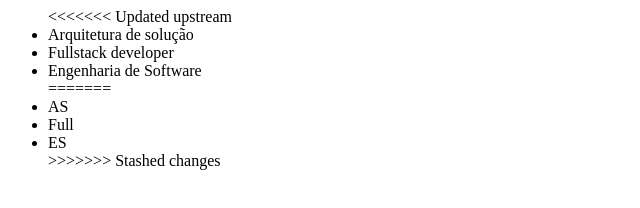
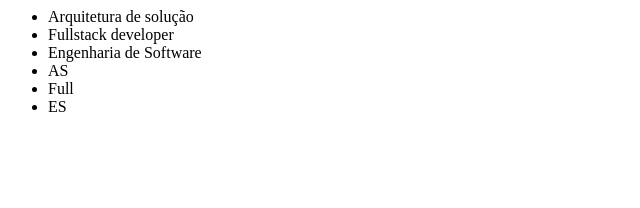
Before and after one commit to silviobedine/portal, a plain HTML site: page index.html in a window 1280 px wide. Shown: the whole page, without its empty margins (0-640 px from the left). Drawn offline with Linux system fonts and the light colour scheme.

Commit message:
comkit force deploy

```diff
--- a/index.html
+++ b/index.html
@@ -2,15 +2,12 @@
   <title>Disciplinas da pós</title>
   <body>
     <ul>
-<<<<<<< Updated upstream
       <li>Arquitetura de solução</li>
       <li>Fullstack developer</li>
       <li>Engenharia de Software</li>
-=======
       <li>AS</li>
       <li>Full</li>
       <li>ES</li>
->>>>>>> Stashed changes
     <ul>
   </body>
 </html>
```
